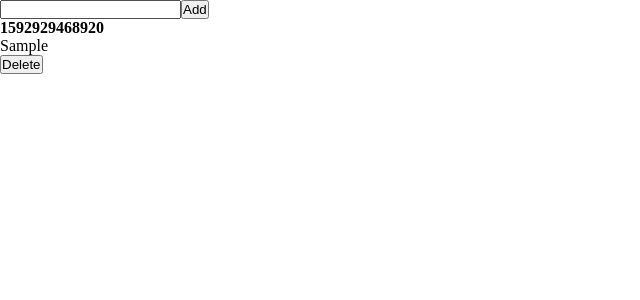
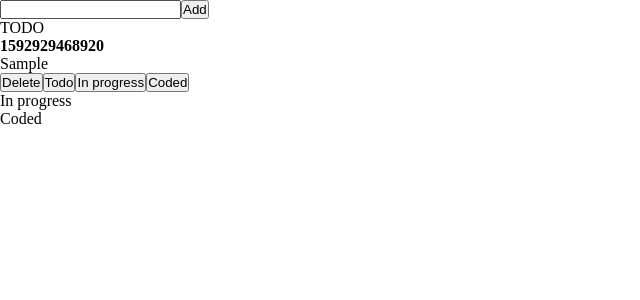
Before and after one commit to bavykin-daniil/todoList, a React (Create React App) app: page / in a window 1280 px wide. Both pictures are taken after typing "Sample" into the empty fields and a click on the button "Add". Shown: the top 300 px of the page, without its empty margins (0-640 px from the left). Built offline with nearby package versions, Linux system fonts and the light colour scheme.

Commit message:
Add todos filter

```diff
--- a/src/App.js
+++ b/src/App.js
@@ -28,12 +28,47 @@ export default function App() {
                 todoTitle = {todoTitle}
                 setTodoTitle = {setTodoTitle}
                 addTodo = {addTodo}/>
-      <ul>
-        {state.map(todoItem => <TodoItem
-                                dispatch = {dispatch}
-                                todoItem = {todoItem}
-                                key = {todoItem.id}  />)}
-      </ul>
+      <div> TODO
+        <ul>
+          {state.map(todoItem => {
+            if (todoItem.column === "todo") {
+              return <TodoItem
+                  dispatch = {dispatch}
+                  todoItem = {todoItem}
+                  key = {todoItem.id} />
+            }
+            return null
+          })}
+        </ul>
+      </div>
+
+      <div> In progress
+        <ul>
+          {state.map(todoItem => {
+            if (todoItem.column === "inProgress") {
+              return <TodoItem
+                  dispatch = {dispatch}
+                  todoItem = {todoItem}
+                  key = {todoItem.id} />
+            }
+            return null
+          })}
+        </ul>
+      </div>
+
+      <div> Coded
+        <ul>
+          {state.map(todoItem => {
+            if (todoItem.column === "coded") {
+              return <TodoItem
+                  dispatch = {dispatch}
+                  todoItem = {todoItem}
+                  key = {todoItem.id} />
+            }
+            return null
+          })}
+        </ul>
+      </div>
     </div>
   );
 };
--- a/src/components/TodoItem.js
+++ b/src/components/TodoItem.js
@@ -14,6 +14,30 @@ export default function TodoItem({todoItem, dispatch}){
                 }}>
                 Delete
             </button>
+            <button onClick = {() => {
+                dispatch({
+                    type: 'TODO',
+                    payload: todoItem.id
+                })
+            }}>
+                Todo
+            </button>
+            <button onClick = {() => {
+                dispatch({
+                    type: 'IN_PROGRESS',
+                    payload: todoItem.id
+                })
+            }}>
+                In progress
+            </button>
+            <button onClick = {() => {
+                dispatch({
+                    type: 'CODED',
+                    payload: todoItem.id
+                })
+            }}>
+                Coded
+            </button>
         </li>
     )
 }
--- a/src/reducers/todoReducer.js
+++ b/src/reducers/todoReducer.js
@@ -6,13 +6,38 @@ export default function(state, action) {
                 {
                     id: Date.now(),
                     title: action.payload,
-                    status: false
+                    status: false,
+                    column: "todo"
                 }
             ]
 
         case 'REMOVE_TODO':
             return state.filter(todoItem => todoItem.id !== action.payload)
 
+        case 'TODO':
+            return state.map(todoItem => {
+                if (todoItem.id === action.payload) {
+                todoItem.column = "todo"
+            }
+            return todoItem
+        })
+
+        case 'IN_PROGRESS':
+            return state.map(todoItem => {
+                if (todoItem.id === action.payload) {
+                todoItem.column = "inProgress"
+            }
+            return todoItem
+        })
+
+        case 'CODED':
+            return state.map(todoItem => {
+                if (todoItem.id === action.payload) {
+                todoItem.column = "coded"
+            }
+            return todoItem
+        })
+
         default:
             return state
     }
```
